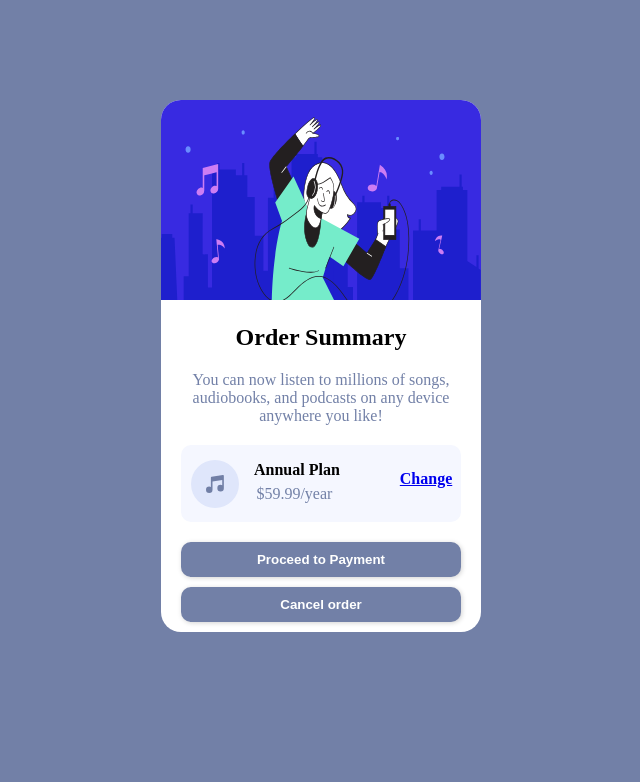
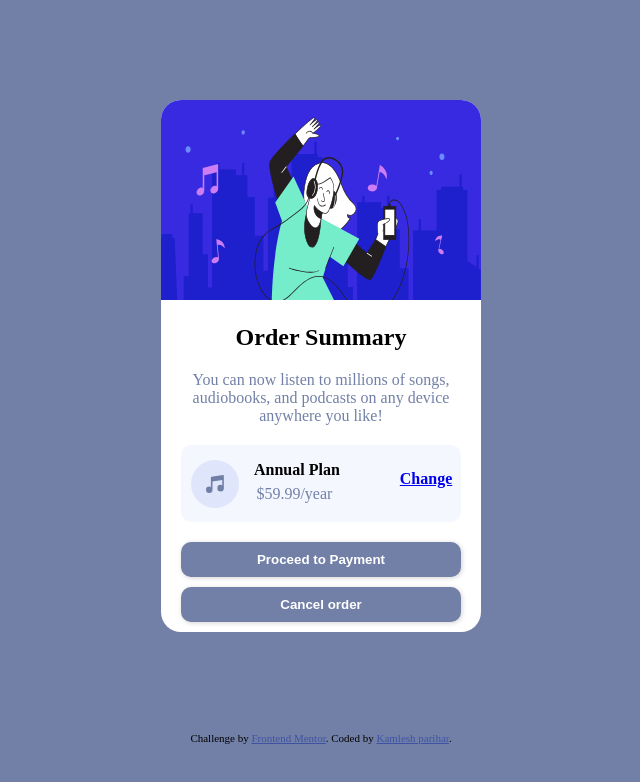
Before and after one commit to pariharkamal9829/Fronted-mentor-Projects, a plain HTML site: page order-summary-component-main/index.html in a window 1280 px wide. Shown: the whole page, without its empty margins (319-959 px from the left). Drawn offline with Linux system fonts and the light colour scheme; a web font is replaced by a local one.

Commit message:
Update index.html

```diff
--- a/order-summary-component-main/index.html
+++ b/order-summary-component-main/index.html
@@ -40,29 +40,9 @@
 </div>
 
 
-
-
-
-
-
-
-
-  <!-- Order Summary
-
-  You can now listen to millions of songs, audiobooks, and podcasts on any
-  device anywhere you like!
-
-  Annual Plan
-  $59.99/year
-
-  Change
-
-  Proceed to Payment
-  Cancel Order
-
   <div class="attribution">
     Challenge by <a href="https://www.frontendmentor.io?ref=challenge" target="_blank">Frontend Mentor</a>.
-    Coded by <a href="#">Kamlesh parihar</a>.
-  </div> -->
+    Coded by <a href="https://www.frontendmentor.io/profile/pariharkamal9829">Kamlesh parihar</a>.
+  </div>
 </body>
 </html>
```
